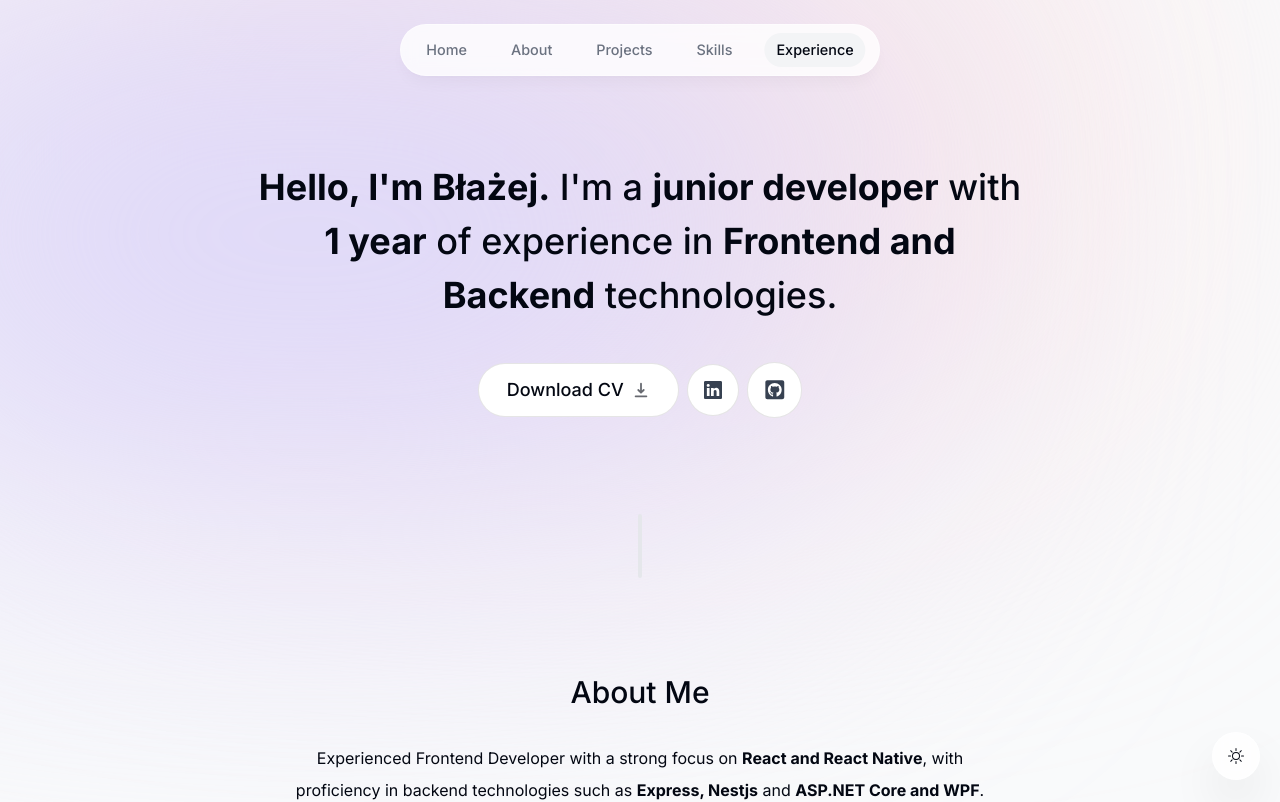
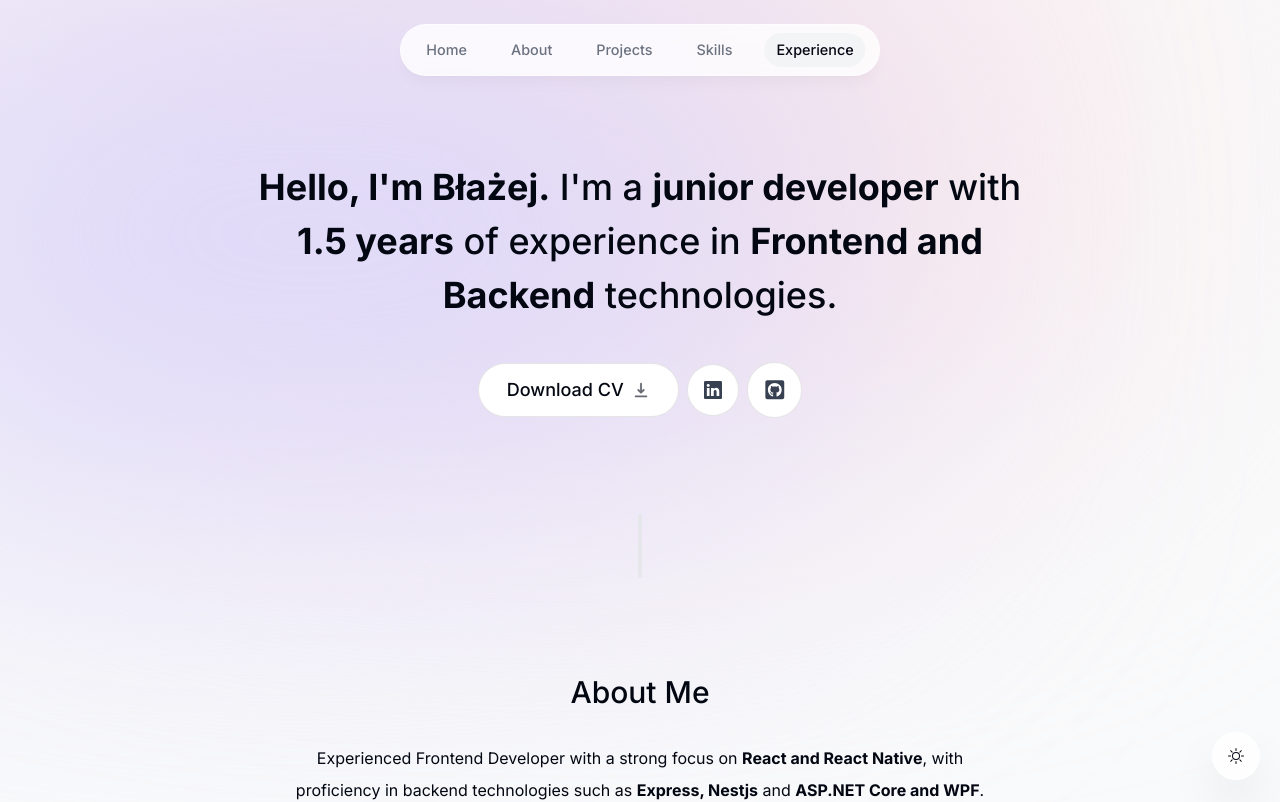
Before and after one commit to petitoff/portfolio, a Next.js app: page / in a window 1280 px wide. Shown: the top 802 px of the page. Built offline with nearby package versions, Linux system fonts and the light colour scheme.

Commit message:
Update years of experience in intro component

```diff
--- a/components/intro.tsx
+++ b/components/intro.tsx
@@ -64,7 +64,7 @@ export default function Intro() {
       >
         <span className="font-bold">Hello, I'm Błażej.</span> I'm a{" "}
         <span className="font-bold">junior developer</span> with{" "}
-        <span className="font-bold">1 year</span> of experience in{" "}
+        <span className="font-bold">1.5 years</span> of experience in{" "}
         <span className="font-bold">Frontend and Backend</span> technologies.
       </motion.h1>
 
```
